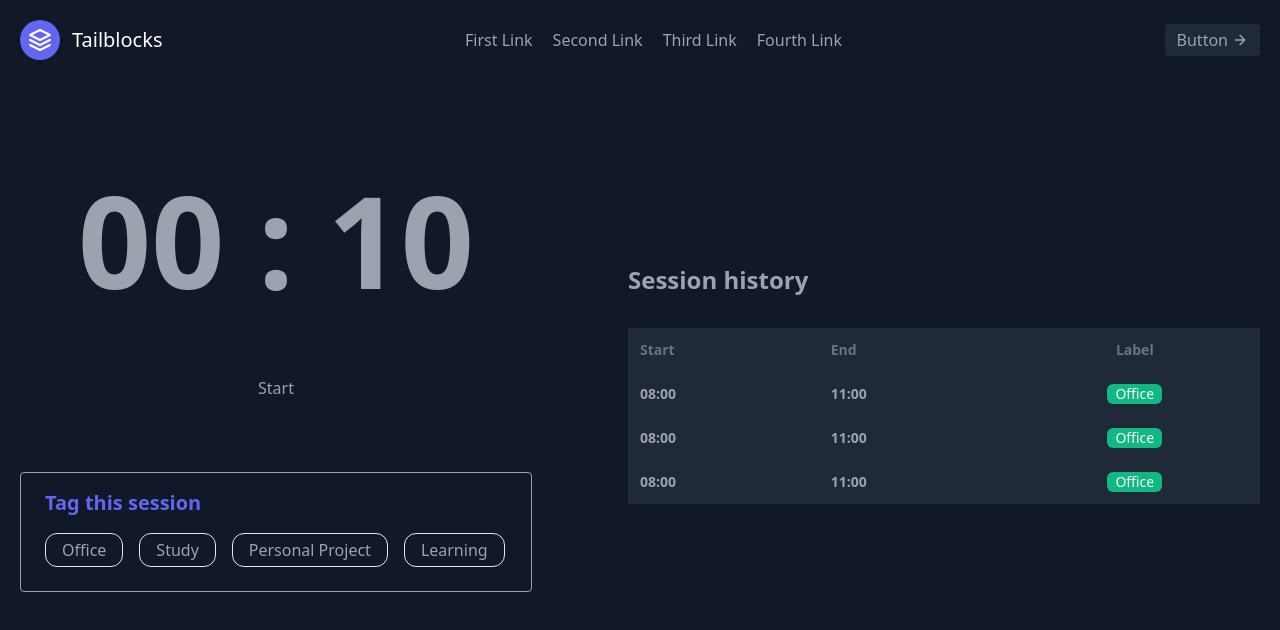
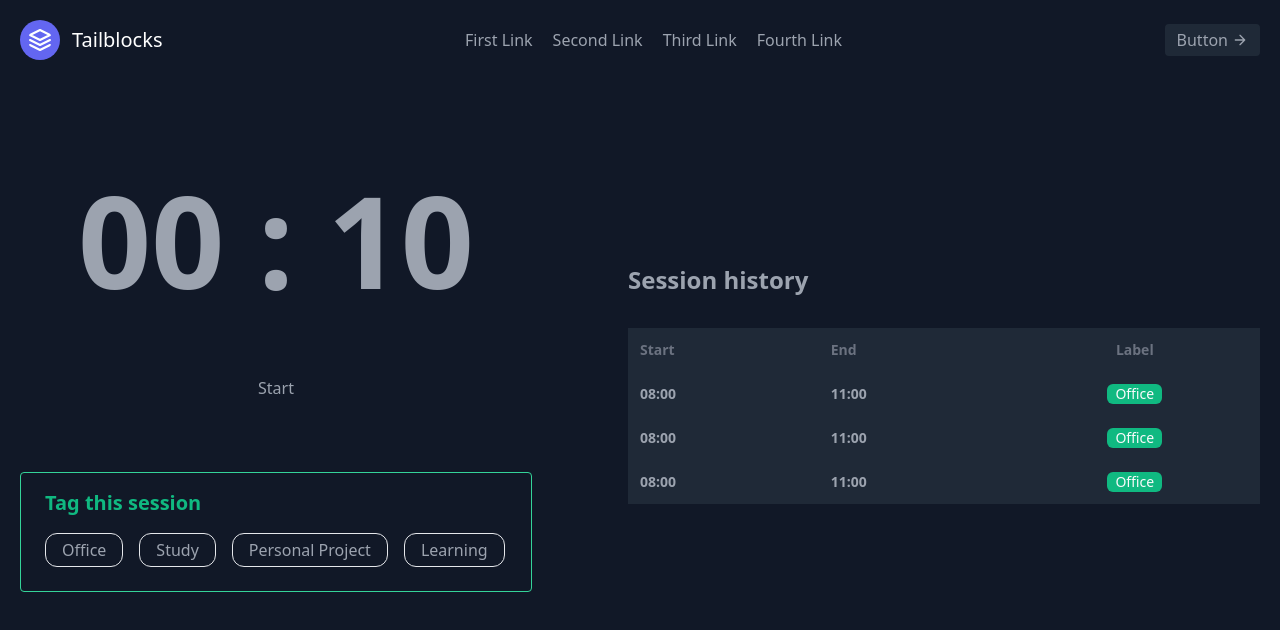
Before and after one commit to rahulbarwal/pomodro, a Svelte app: page / in a window 1280 px wide. Shown: the top 630 px of the page. Built offline with nearby package versions, Linux system fonts and the light colour scheme; the HTML template or start-up script is replaced by a standard one.

Commit message:
UI enhancements

```diff
--- a/src/components/CompletedSessions.svelte
+++ b/src/components/CompletedSessions.svelte
@@ -11,11 +11,12 @@
   };
 </script>
 
-<h3 class="mb-8 text-2xl font-semibold"> Session history </h3>
+<h3 class="mb-8 text-2xl font-semibold">Session history</h3>
 
 <div class="w-full flex justify-center bg-gray-900">
   <div class="w-full col-span-12">
     <div class="w-full overflow-auto lg:overflow-visible ">
+      {#if session && session.pomodros.length}
         <table
           class="table w-full text-gray-400 border-collapse space-y-6 text-sm"
         >
@@ -40,6 +41,12 @@
             {/each}
           </tbody>
         </table>
+      {:else}
+      <section class="flex justify-center text-xl text-gray-500">
+
+        Nothing to show
+      </section>
+      {/if}
     </div>
   </div>
 </div>
--- a/src/components/TagSession.svelte
+++ b/src/components/TagSession.svelte
@@ -9,14 +9,14 @@
   //#endregion Declarations
 </script>
 
-<main class="border border-gray-400 flex flex-col gap-4 rounded p-6 pt-4">
-  <h4 class="font-semibold text-xl text-indigo-500">Tag this session</h4>
+<main class="border border-green-400 flex flex-col gap-4 rounded p-6 pt-4">
+  <h4 class="font-semibold text-xl text-green-500">Tag this session</h4>
   <section class="flex gap-4 flex-wrap">
     {#each labels as label}
       <span
-        class="rounded-xl border py-1 px-4 cursor-pointer hover:bg-indigo-400 hover:border-indigo-400 hover:text-black
+        class="rounded-xl border py-1 px-4 cursor-pointer hover:bg-green-500 hover:border-green-500 hover:text-black
       {label === selectedLabel
-          ? 'bg-indigo-400 border-indigo-400 text-black'
+          ? ' bg-green-500 border-green-500  text-black'
           : 'bg-transparent'}"
         on:click={() => selectLabel(label)}
       >
```
Lines whose indentation alone changed are shown as unchanged.
